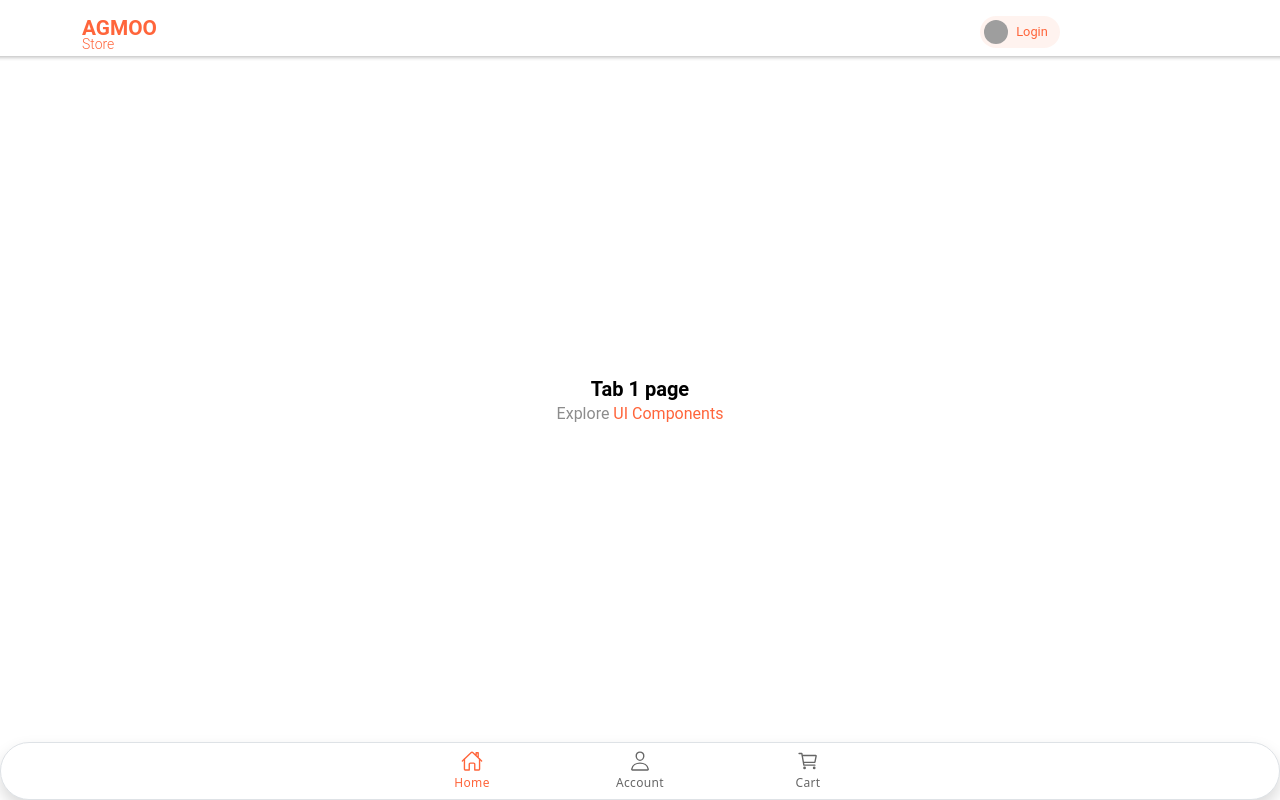
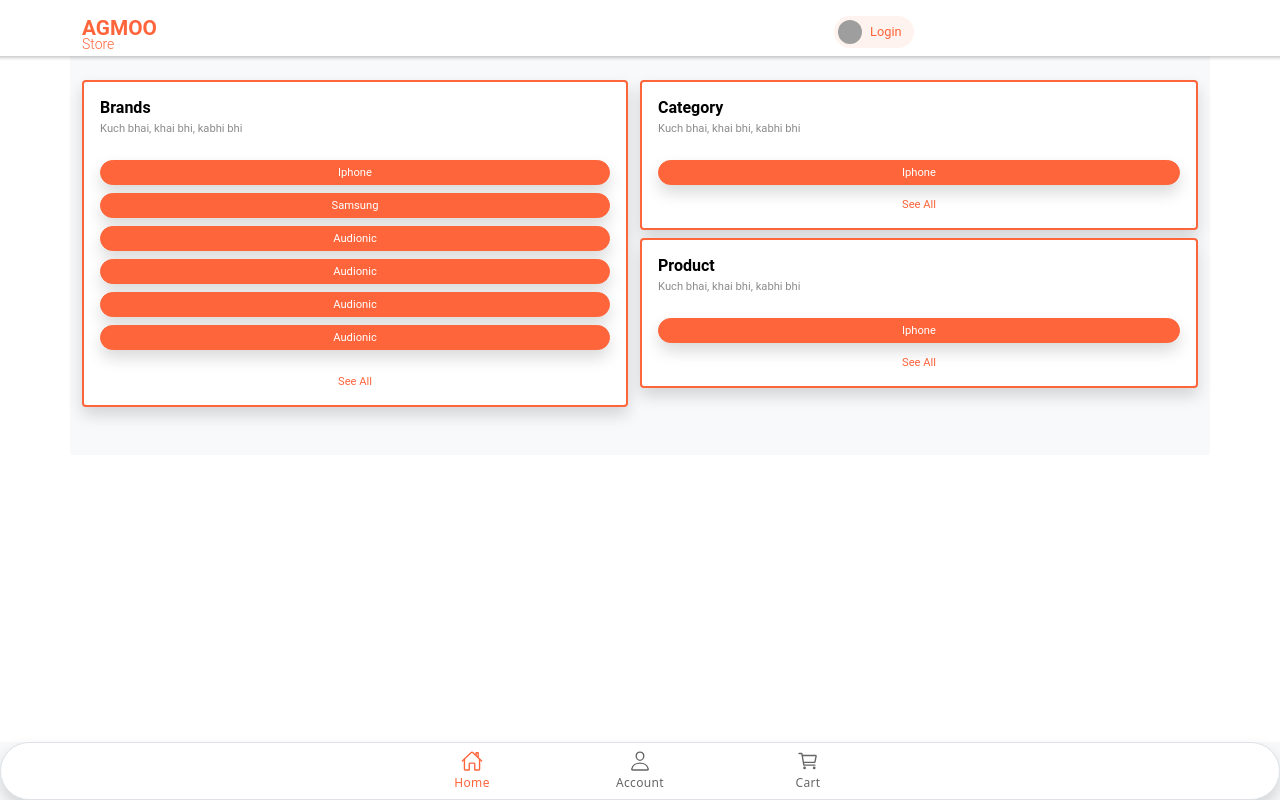
Before and after one commit to saeedhak/agmoo, a React (Create React App) app: page /home in a window 1280 px wide. Built offline with nearby package versions, Linux system fonts and the light colour scheme; grey boxes are pictures that could not be loaded.

Commit message:
home page demo done

```diff
--- a/src/App.tsx
+++ b/src/App.tsx
@@ -39,7 +39,7 @@ setupIonicReact();
 const App: React.FC = () => (
   <IonApp>
     <IonReactRouter>
-      <IonTabs>
+      <IonTabs className='bg-light'>
         <IonRouterOutlet>
           <Route exact path="/home">
             <Home />
--- a/src/components/ExploreContainer.css
+++ b/src/components/ExploreContainer.css
@@ -1,9 +1,9 @@
-.container {
+/* .container {
   text-align: center;
   position: absolute;
   left: 0;
   right: 0;
-  top: 50%;
+  top: inherit;
   transform: translateY(-50%);
 }
 
@@ -21,4 +21,4 @@
 
 .container a {
   text-decoration: none;
-}
+} */
--- a/src/pages/Home.tsx
+++ b/src/pages/Home.tsx
@@ -1,17 +1,124 @@
-import { IonContent, IonHeader, IonPage, IonTitle, IonToolbar } from '@ionic/react';
-import ExploreContainer from '../components/ExploreContainer';
-import Header from '../components/Header';
+import {
+  IonContent,
+  IonPage
+} from "@ionic/react";
+import Header from "../components/Header";
 const Tab1: React.FC = () => {
   return (
     <IonPage>
-      <Header/>
+      <Header />
       <IonContent fullscreen>
-        <IonHeader collapse="condense">
-          <IonToolbar>
-            <IonTitle size="large">Tab 1</IonTitle>
-          </IonToolbar>
-        </IonHeader>
-        <ExploreContainer name="Tab 1 page" />
+        <div className="container bg-light pt-4 my__PB_3">
+          <div className="row">
+            <div className="col-6">
+              <div className="card shadow border-2 my__Border">
+                <div className="card-body">
+                  <h5 className="card-title my__textLeft my__headTitle mb-1 mt-0">Brands</h5>
+                  <p className="card-text my__headSubTitle mt-0">Kuch bhai, khai bhi, kabhi bhi</p>
+                  <div className="row pt-4">
+                    <div className="col-12">
+                      <div className="col-12 mb-2">
+                        <div className="card pt-1 pb-1 shadow text-center rounded-pill my__headSubTitle my__BG my__Border">
+                          Iphone
+                        </div>
+                      </div>
+                      <div className="col-12 mb-2">
+                        <div className="card pt-1 pb-1 shadow text-center rounded-pill my__headSubTitle my__BG my__Border">
+                          Samsung
+                        </div>
+                      </div>
+                      <div className="col-12 mb-2">
+                        <div className="card pt-1 pb-1 shadow text-center rounded-pill my__headSubTitle my__BG my__Border">
+                          Audionic
+                        </div>
+                      </div>
+                      <div className="col-12 mb-2">
+                        <div className="card pt-1 pb-1 shadow text-center rounded-pill my__headSubTitle my__BG my__Border">
+                          Audionic
+                        </div>
+                      </div>
+                      <div className="col-12 mb-2">
+                        <div className="card pt-1 pb-1 shadow text-center rounded-pill my__headSubTitle my__BG my__Border">
+                          Audionic
+                        </div>
+                      </div>
+                      <div className="col-12 mb-2">
+                        <div className="card pt-1 pb-1 shadow text-center rounded-pill my__headSubTitle my__BG my__Border">
+                          Audionic
+                        </div>
+                      </div>
+                    </div>
+                  </div>
+                  <div className="row pt-3">
+                    <div className="col-12">
+                      <p className="text-center my__headSubTitle my__Border my__COLOR">See All</p>
+                    </div>
+                  </div>
+                </div>
+              </div>
+            </div>
+            <div className="col-6 pl-0">
+              <div className="row">
+                <div className="col-12 pb-2 ps-0">
+                  <div className="card shadow border-2 my__Border">
+                    <div className="card-body">
+                      <h5 className="card-title my__textLeft my__headTitle mb-1 mt-0">Category</h5>
+                      <p className="card-text my__headSubTitle mt-0">Kuch bhai, khai bhi, kabhi bhi</p>
+                      <div className="row pt-4">
+                        <div className="col-12">
+                          <div className="col-12 mb-2">
+                            <div className="card pt-1 pb-1 shadow text-center rounded-pill my__headSubTitle my__BG my__Border">
+                              Iphone
+                            </div>
+                          </div>
+                          {/* <div className="col-12 mb-2">
+                            <div className="card pt-1 pb-1 shadow text-center rounded-pill my__headSubTitle my__BG my__Border">
+                              Samsung
+                            </div>
+                          </div> */}
+
+                        </div>
+                      </div>
+                      <div className="row pt-1">
+                        <div className="col-12">
+                          <p className="text-center my__headSubTitle my__Border my__COLOR">See All</p>
+                        </div>
+                      </div>
+                    </div>
+                  </div>
+                </div>
+                <div className="col-12 ps-0">
+                  <div className="card shadow border-2 my__Border">
+                    <div className="card-body">
+                      <h5 className="card-title my__textLeft my__headTitle mb-1 mt-0">Product</h5>
+                      <p className="card-text my__headSubTitle mt-0">Kuch bhai, khai bhi, kabhi bhi</p>
+                      <div className="row pt-4">
+                        <div className="col-12">
+                          <div className="col-12 mb-2">
+                            <div className="card pt-1 pb-1 shadow text-center rounded-pill my__headSubTitle my__BG my__Border">
+                              Iphone
+                            </div>
+                          </div>
+                          {/* <div className="col-12 mb-2">
+                            <div className="card pt-1 pb-1 shadow text-center rounded-pill my__headSubTitle my__BG my__Border">
+                              Samsung
+                            </div>
+                          </div> */}
+
+                        </div>
+                      </div>
+                      <div className="row pt-1">
+                        <div className="col-12">
+                          <p className="text-center my__headSubTitle my__Border my__COLOR">See All</p>
+                        </div>
+                      </div>
+                    </div>
+                  </div>
+                </div>
+              </div>
+            </div>
+          </div>
+        </div>
       </IonContent>
     </IonPage>
   );
--- a/src/theme/variables.css
+++ b/src/theme/variables.css
@@ -235,3 +235,49 @@ http://ionicframework.com/docs/theming/ */
     --ion-card-background: #1e1e1e;
   }
 }
+
+/* custom css Start */
+.container strong {
+  font-size: 20px;
+  line-height: 26px;
+}
+
+.container p {
+  font-size: 16px;
+  line-height: 22px;
+  color: #8c8c8c;
+  margin: 0;
+}
+
+.container a {
+  text-decoration: none;
+}
+  .my__PT{
+    padding-top: 1rem;
+  }
+  .my__PB_3{
+    padding-bottom: 3rem;
+  }
+  .my__textLeft{
+    text-align: left !important;
+  }
+  .my__headTitle{
+    font-size: 1rem !important;
+    font-weight: bolder !important;
+  }
+  .my__headSubTitle{
+    font-size: .7rem !important;
+    font-weight: 400 !important;
+    line-height: 15px !important;
+  }
+  .my__BG{
+    background-color: #FF653B !important;
+    color: white !important;
+  }
+  .my__Border{
+    border-color: #FF653B !important;
+  }
+  .my__COLOR{
+    color: #FF653B !important;
+  }
+/* custom css End */
```
